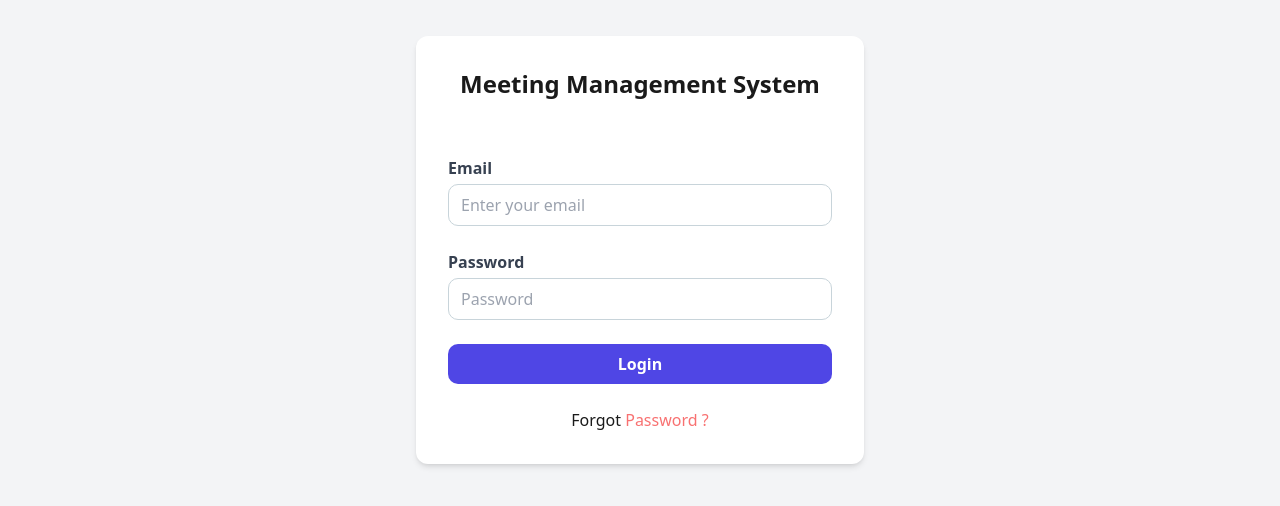
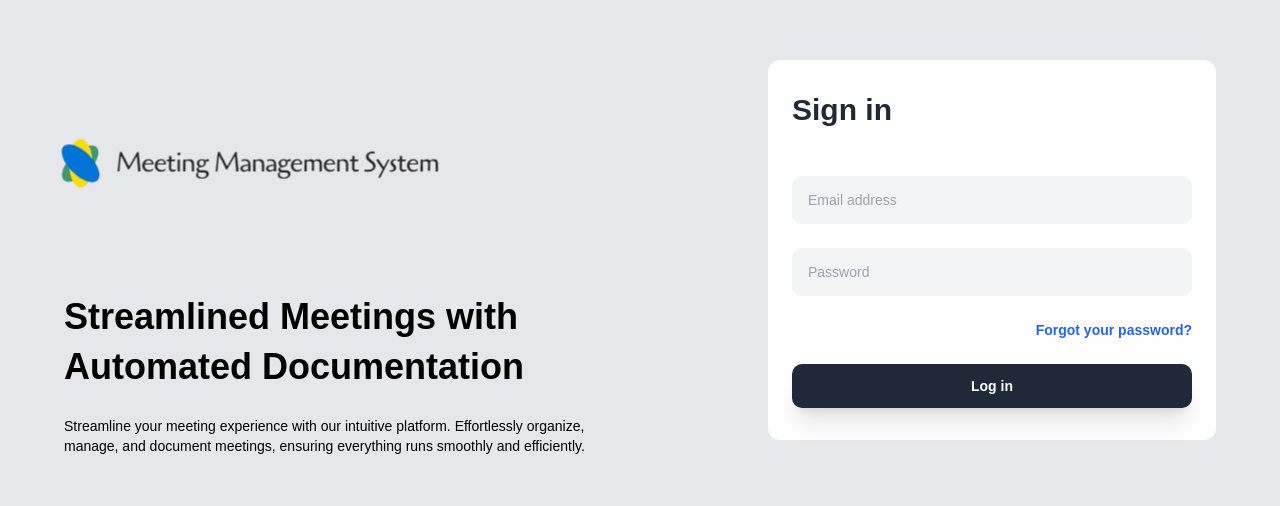
Before and after one commit to sourav3020/Meeting_Management_System, a React (Vite) app: page /login in a window 1280 px wide. Shown: the part 150-656 px from the top of the page. Built offline with nearby package versions, Linux system fonts and the light colour scheme; no server answers; a web font is replaced by a local one; what @react-pdf/renderer would draw is missing.

Commit message:
login page design changed

```diff
--- a/src/Pages/login.jsx
+++ b/src/Pages/login.jsx
@@ -1,5 +1,6 @@
-import  { useState } from 'react';
+import { useState } from 'react';
 import axios from 'axios';
+import logo from '/logo-removebg-preview.png'
 
 const Login = () => {
   const [email, setEmail] = useState('');
@@ -15,7 +16,6 @@ const Login = () => {
       const response = await axios.post(`${base_url}/api/login`, { email, password });
       const token = response.data.session_id;
       localStorage.setItem('authToken', token);
-       //setAuthToken(token); // Set token in state
 
       setSuccess('Login successful!');
 
@@ -30,48 +30,71 @@ const Login = () => {
   };
 
   return (
-    <div className="flex items-center justify-center min-h-screen bg-gray-100">
-      <div className="w-full max-w-md p-8 space-y-8 bg-white rounded-lg shadow-md">
-        <h1 className="text-2xl font-bold text-center">Meeting Management System</h1><br></br>
+    <div className="font-[sans-serif] bg-gray-200 text-gray-800">
+      <div className="min-h-screen flex flex-col items-center justify-center lg:p-6 p-4">
+        <div className="grid md:grid-cols-2 items-center gap-10 max-w-6xl w-full">
+
+          {/* Left side content */}
+          <div>
+            <a href="javascript:void(0)">
+              <img
+                src={logo}
+                alt="logo"
+                className="w-100 inline-block ml-[-80px]"
+              />
+            </a>
+            <h2 className="text-4xl font-extrabold lg:leading-[50px] text-black">
+            Streamlined Meetings with Automated Documentation
+            </h2>
+            <p className="text-sm mt-6 text-black">
+            Streamline your meeting experience with our intuitive platform. Effortlessly organize, manage, and document meetings, ensuring everything runs smoothly and efficiently.
+            </p>
+          </div>
+
+          {/* Login form */}
+          <form onSubmit={handleLogin} className="bg-white rounded-xl px-6 py-8 space-y-6 max-w-md md:ml-auto w-full">
+            <h3 className="text-3xl font-extrabold mb-12">Sign in</h3>
+
             {error && <p className="text-red-500 text-center">{error}</p>}
             {success && <p className="text-green-500 text-center">{success}</p>}
-        <form onSubmit={handleLogin} className="space-y-6">
+
             <div>
-            <label htmlFor="email" className="block text-base font-bold text-gray-700">Email</label>
               <input
+                name="email"
                 type="email"
-              id="email"
-              placeholder='Enter your email'
+                placeholder="Email address"
                 value={email}
                 onChange={(e) => setEmail(e.target.value)}
                 required
-              className="w-full px-3 py-2 mt-1 border rounded-md focus:ring-indigo-500 focus:border-indigo-500"
+                className="bg-gray-100 focus:bg-transparent w-full text-sm px-4 py-3.5 rounded-md outline-gray-800"
               />
             </div>
             <div>
-            <label htmlFor="password" className="block text-base font-bold text-gray-700">Password</label>
               <input
+                name="password"
                 type="password"
-              id="password"
-               placeholder='Password'
+                placeholder="Password"
                 value={password}
                 onChange={(e) => setPassword(e.target.value)}
                 required
-              className="w-full px-3 py-2 mt-1 border rounded-md focus:ring-indigo-500 focus:border-indigo-500"
+                className="bg-gray-100 focus:bg-transparent w-full text-sm px-4 py-3.5 rounded-md outline-gray-800"
               />
+            </div>
+            <div className="text-sm text-right">
+              <a href="javascript:void(0);" className="text-blue-600 font-semibold hover:underline">
+                Forgot your password?
+              </a>
             </div>
             <div>
               <button
                 type="submit"
-              className="w-full px-4 py-2 font-bold text-white bg-indigo-600 rounded-md hover:bg-indigo-700 focus:outline-none focus:ring-2 focus:ring-indigo-500 focus:ring-offset-2"
+                className="w-full shadow-xl py-3 px-6 text-sm font-semibold rounded-md text-white bg-gray-800 hover:bg-[#222] focus:outline-none"
               >
-              Login
+                Log in
               </button>
             </div>
-          <div className='text-center'>
-          Forgot <button className='ml-0' > <span className='text-red-400'>Password ?</span> </button>
+          </form>
         </div>
-        </form>
       </div>
     </div>
   );
```
Also changed, not shown: public/image-removebg-preview.png (added), public/logo-removebg-preview.png (added). Lines whose indentation alone changed are shown as unchanged.
